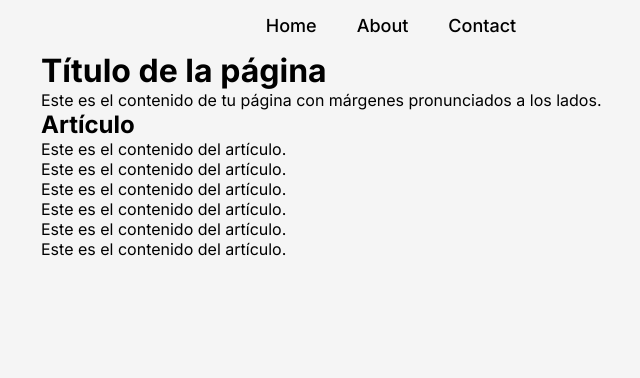
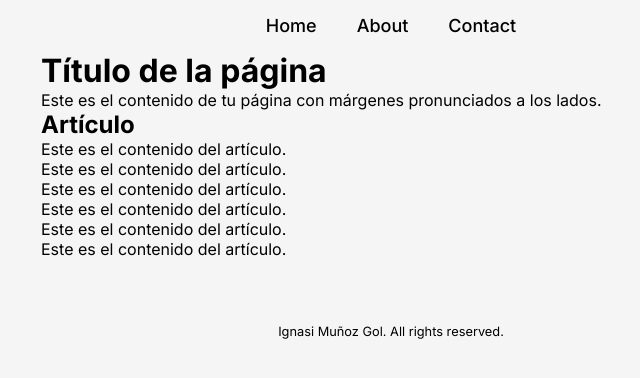
Before and after one commit to ignasimgol/portfolio-2024-v1, a React (Vite) app: page /foto-portfolio in a window 1280 px wide. Shown: the top 378 px of the page, without its empty margins (249-889 px from the left). Built offline with nearby package versions, Linux system fonts and the light colour scheme.

Commit message:
some changes small

```diff
--- a/src/App.jsx
+++ b/src/App.jsx
@@ -7,6 +7,7 @@ import Contact from './pages/Contact';
 import Ballbylon from './pages/Ballbylon';
 import PhotoPortfolio from './pages/PhotoPortfolio';
 import Navbar from './components/Navbar';
+import Footer from './components/Footer';
 import './index.css'; // Importa el archivo de estilos
 
 const App = () => {
@@ -22,8 +23,13 @@ const App = () => {
           <Route path="/ballbylon" element={<Ballbylon/>} />
           <Route path="/foto-portfolio" element={<PhotoPortfolio/>} />
         </Routes>
+
+        <Footer />
+
       </div>
+
     </Router>
+
   );
 };
 
--- a/src/components/Footer.jsx
+++ b/src/components/Footer.jsx
@@ -0,0 +1,14 @@
+// components/Navbar.jsx
+import React from 'react';
+import './css/Footer.css';
+
+const Footer = () => {
+  return (
+    <div className="footer-content">
+        <p>Ignasi Muñoz Gol. All rights reserved.</p>
+    </div>
+
+  );
+};
+
+export default Footer;
--- /dev/null
+++ b/src/components/css/Footer.css
@@ -0,0 +1,8 @@
+.footer-content {
+    display: flex;
+    justify-content: center;
+    align-items: center;
+    height: 5rem;
+    font-size: 0.8rem;
+    margin-top: 2rem;
+}
```
